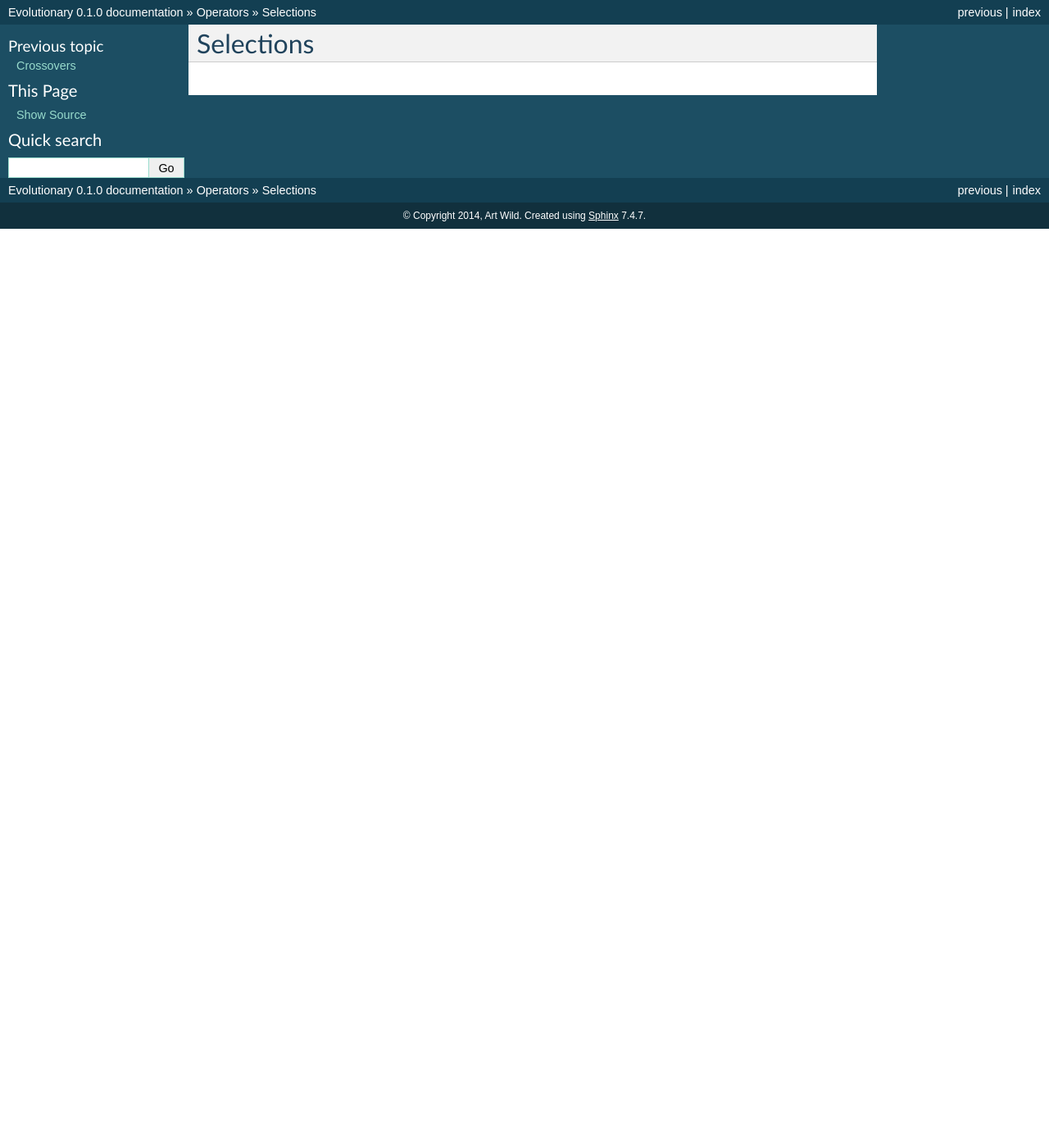
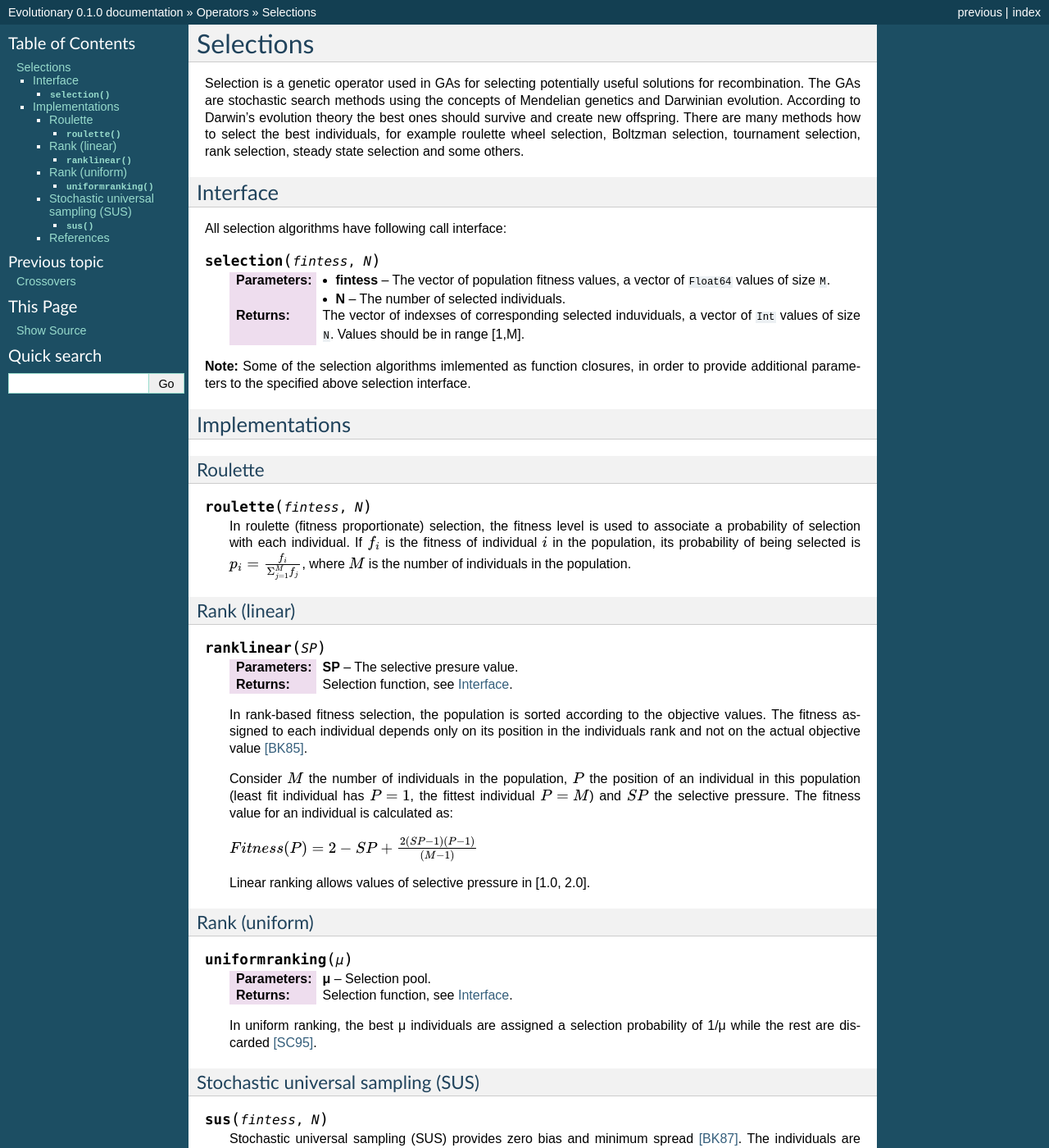
Before and after one commit to wildart/Evolutionary.jl, a Sphinx documentation site: the page built from docs/source/oper/selects.rst, in a window 1280 px wide and 1400 px high. Shown: the whole window at 82% size. Built offline with Sphinx 7.4.7, drawn with Linux system fonts in a browser that asks for light colours; formulas are drawn with MathJax 3; some of the changed text lies outside the part shown.

Commit message:
fixed rank selection added selection operations documentation

```diff
--- a/docs/source/oper/selects.rst
+++ b/docs/source/oper/selects.rst
@@ -1,2 +1,76 @@
 Selections
 ----------
+
+Selection is a genetic operator used in GAs for selecting potentially useful solutions for recombination.
+The GAs are stochastic search methods using the concepts of Mendelian genetics and Darwinian evolution.
+According to Darwin's evolution theory the best ones should survive and create new offspring.
+There are many methods how to select the best individuals, for example roulette wheel selection, Boltzman selection, tournament selection, rank selection, steady state selection and some others.
+
+.. _selection_interface:
+
+Interface
+^^^^^^^^^
+
+All selection algorithms have following call interface:
+
+.. function:: selection(fintess, N)
+
+    :param fintess: The vector of population fitness values, a vector of ``Float64`` values of size ``M``.
+
+    :param N: The number of selected individuals.
+
+    :return: The vector of indexses of corresponding selected induviduals, a vector of ``Int`` values of size ``N``. Values should be in range [1,M].
+
+**Note:** Some of the selection algorithms imlemented as function closures, in order to provide additional parameters to the specified above selection interface.
+
+
+Implementations
+^^^^^^^^^^^^^^^
+
+Roulette
+~~~~~~~~
+.. function:: roulette(fintess, N)
+
+    In roulette (fitness proportionate) selection, the fitness level is used to associate a probability of selection with each individual. If :math:`f_i` is the fitness of individual :math:`i` in the population, its probability of being selected is :math:`p_i = \frac{f_i}{\Sigma_{j=1}^{M} f_j}`, where :math:`M` is the number of individuals in the population.
+
+Rank (linear)
+~~~~~~~~~~~~~
+.. function:: ranklinear(SP)
+
+    :param SP: The selective presure value.
+
+    :return: Selection function, see :ref:`selection_interface`.
+
+    In rank-based fitness selection, the population is sorted according to the objective values. The fitness assigned to each individual depends only on its position in the individuals rank and not on the actual objective value [BK85]_.
+
+    Consider :math:`M` the number of individuals in the population, :math:`P` the position of an individual in this population (least fit individual has :math:`P = 1`, the fittest individual :math:`P = M`) and :math:`SP` the selective pressure. The fitness value for an individual is calculated as:
+
+    :math:`Fitness(P) = 2 - SP + \frac{2(SP - 1)(P - 1)}{(M - 1)}`
+
+    Linear ranking allows values of selective pressure in [1.0, 2.0].
+
+Rank (uniform)
+~~~~~~~~~~~~~~
+.. function:: uniformranking(μ)
+
+    :param μ: Selection pool.
+
+    :return: Selection function, see :ref:`selection_interface`.
+
+    In uniform ranking, the best μ individuals are assigned a selection probability of 1/μ while the rest are discarded [SC95]_.
+
+Stochastic universal sampling (SUS)
+~~~~~~~~~~~~~~~~~~~~~~~~~~~~~~~~~~~
+
+.. function:: sus(fintess, N)
+
+    Stochastic universal sampling (SUS) provides zero bias and minimum spread [BK87]_. The individuals are mapped to contiguous segments of a line, such that each individual's segment is equal in size to its fitness exactly as in roulette-wheel selection. Here equally spaced pointers are placed over the line as many as there are individuals to be selected.
+
+    Consider :math:`N` the number of individuals to be selected, then the distance between the pointers are :math:`1/N` and the position of the first pointer is given by a randomly generated number in the range :math:`[0, 1/N]`.
+
+
+References
+~~~~~~~~~~~~~~~~~~~~~~
+.. [SC95] Schwefel H.P., Evolution and Optimum Seeking, Wiley, New York, 1995.
+.. [BK85] Baker J.E., Adaptive selection methods for genetic algorithms, In Proceedings of International Conference on Genetic Algorithms and Their Applications, pp. 100-111, 1985.
+.. [BK87] Baker, J. E., Reducing Bias and Inefficiency in the Selection Algorithm. In [ICGA2], pp. 14-21, 1987.
```
Also changed, not shown: README.md (+2 -2 lines), 1 other file.
